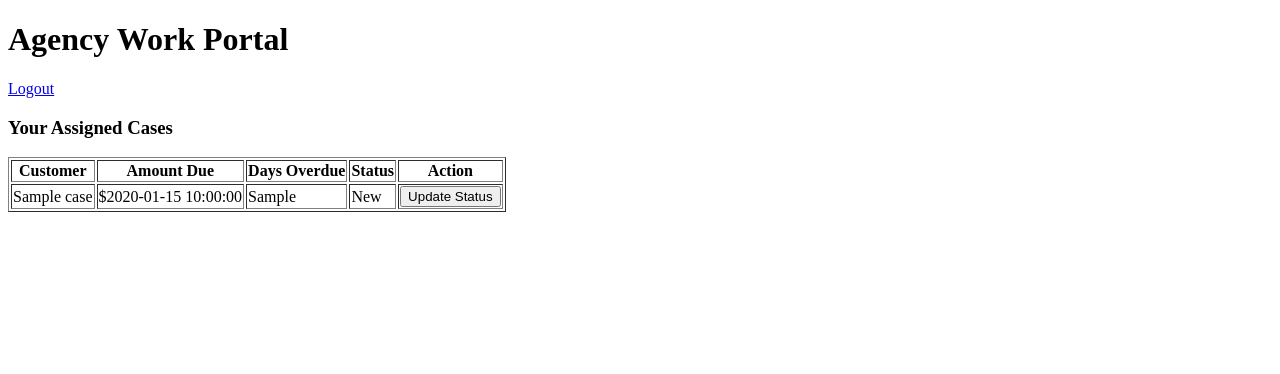
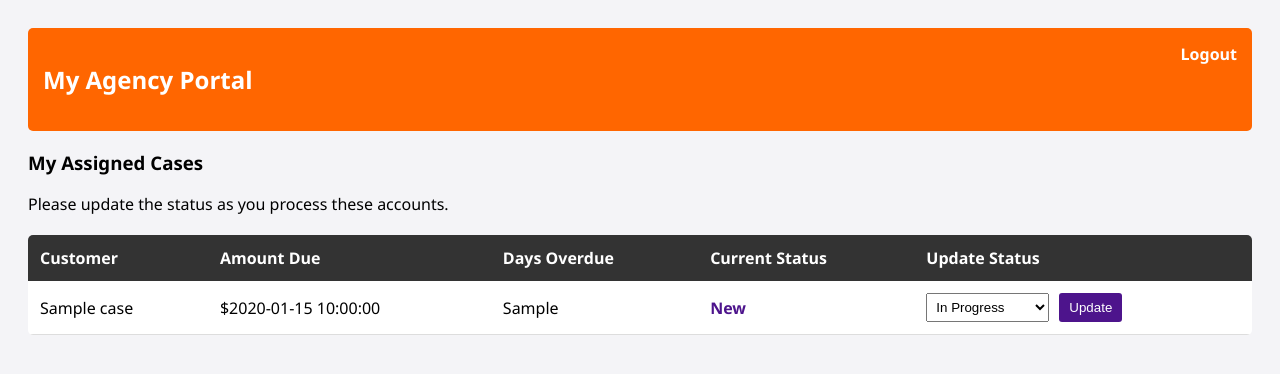
Before and after one commit to KhatodPranav/FedEx-SmartRecover, a Flask app: template templates/agency_dashboard.html in a window 1280 px wide. Shown: the top 374 px of the page. Run offline with Flask 3, Linux system fonts and the light colour scheme; the template is opened without the code that fills it: most values are stand-ins (such as "Sample title", 1, 10 or a date in 2020).

Commit message:
modified admin dashboard portal to upload dataset and also to add agency and modified frontend for agency dashboard portal

```diff
--- a/app.py
+++ b/app.py
@@ -7,6 +7,10 @@ from datetime import datetime
 app = Flask(__name__)
 app.secret_key = 'hackathon_secret_key'
 app.config['UPLOAD_FOLDER'] = 'uploads'
+
+# Ensure the upload folder exists
+if not os.path.exists(app.config['UPLOAD_FOLDER']):
+    os.makedirs(app.config['UPLOAD_FOLDER'])
 
 def get_db_connection():
     return mysql.connector.connect(
@@ -70,16 +74,56 @@ def admin_dashboard():
 
     cursor.execute("SELECT * FROM cases")
     all_cases = cursor.fetchall()
+
+    cursor.execute("SELECT * FROM users WHERE role = 'agency'")
+    agencies = cursor.fetchall()
+
     conn.close()
+    return render_template('admin_dashboard.html', cases=all_cases, logs=recent_logs, agencies=agencies)
 
-    return render_template('admin_dashboard.html', cases=all_cases, logs=recent_logs)
+@app.route('/add_agency', methods=['POST'])
+def add_agency():
+    if 'role' not in session or session['role'] != 'admin':
+        return redirect(url_for('login'))
+
+    username = request.form['username']
+    password = request.form['password']
+    agency_name = request.form['agency_name']
+
+    conn = get_db_connection()
+    cursor = conn.cursor()
+
+    try:
+        # Create the new agency user
+        cursor.execute(
+            "INSERT INTO users (username, password, role, agency_name) VALUES (%s, %s, 'agency', %s)",
+            (username, password, agency_name)
+        )
+        conn.commit()
+
+        # Log the action
+        conn.close() # Close before calling log_audit to avoid conflict
+        log_audit(None, session['id'], 'ADD_AGENCY', f"Onboarded new agency: {agency_name}")
+
+    except Exception as e:
+        print(f"Error adding agency: {e}")
+        if conn.is_connected():
+            conn.close()
+
+    return redirect(url_for('admin_dashboard'))
 
 @app.route('/upload_data', methods=['POST'])
 def upload_data():
     if 'role' not in session or session['role'] != 'admin':
         return redirect(url_for('login'))
 
+    if 'file' not in request.files:
+        return redirect(url_for('admin_dashboard'))
+
     file = request.files['file']
+    if file.filename == '':
+        return redirect(url_for('admin_dashboard'))
+
     if file:
         filepath = os.path.join(app.config['UPLOAD_FOLDER'], file.filename)
         file.save(filepath)
@@ -97,13 +141,79 @@ def upload_data():
                 count += 1
 
             conn.commit()
+            conn.close()
+
+            # Log outside the loop to be safe
             log_audit(None, session['id'], 'BULK_UPLOAD', f"Uploaded {count} cases via {file.filename}")
 
-            conn.close()
-            return redirect(url_for('admin_dashboard'))
+        except Exception as e:
+            return f"Error processing file: {e}"
 
-        except Exception as e:
-            return f"Error: {e}"
+    return redirect(url_for('admin_dashboard'))
+
+@app.route('/assign_case', methods=['POST'])
+def assign_case():
+    if 'role' not in session or session['role'] != 'admin':
+        return redirect(url_for('login'))
+
+    case_id = request.form['case_id']
+    agency_id = request.form['agency_id']
+
+    conn = get_db_connection()
+    cursor = conn.cursor()
+
+
+    sql = "UPDATE cases SET assigned_to_agency_id = %s, status = 'Assigned' WHERE case_id = %s"
+    cursor.execute(sql, (agency_id, case_id))
+
+    cursor.execute("SELECT username FROM users WHERE id = %s", (agency_id,))
+    agency_name = cursor.fetchone()[0]
+
+    conn.commit()
+    log_audit(case_id, session['id'], 'MANUAL_ASSIGN', f"Assigned Case #{case_id} to Agency '{agency_name}'")
+
+    conn.close()
+    return redirect(url_for('admin_dashboard'))
+
+@app.route('/update_case_status', methods=['POST'])
+def update_case_status():
+    if 'role' not in session or session['role'] != 'agency':
+        return redirect(url_for('login'))
+
+    case_id = request.form['case_id']
+    new_status = request.form['new_status']
+    agency_id = session['id']
+
+    conn = get_db_connection()
+    cursor = conn.cursor()
+
+    sql = "UPDATE cases SET status = %s WHERE case_id = %s AND assigned_to_agency_id = %s"
+    cursor.execute(sql, (new_status, case_id, agency_id))
+
+    conn.commit()
+
+    log_audit(case_id, agency_id, 'STATUS_UPDATE', f"Agency updated status to '{new_status}'")
+
+    conn.close()
+
+    return redirect(url_for('agency_dashboard'))
+
+@app.route('/agency')
+def agency_dashboard():
+
+    if 'role' not in session or session['role'] != 'agency':
+        return redirect(url_for('login'))
+
+    conn = get_db_connection()
+    cursor = conn.cursor(dictionary=True)
+
+    agency_id = session['id']
+    cursor.execute("SELECT * FROM cases WHERE assigned_to_agency_id = %s", (agency_id,))
+    my_cases = cursor.fetchall()
+
+    conn.close()
+
+    return render_template('agency_dashboard.html', cases=my_cases)
 
 @app.route('/logout')
 def logout():
--- a/templates/agency_dashboard.html
+++ b/templates/agency_dashboard.html
@@ -1,30 +1,67 @@
 <!DOCTYPE html>
-<html>
-<head><title>Agency Portal</title></head>
+<html lang="en">
+<head>
+    <meta charset="UTF-8">
+    <title>Agency Work Portal</title>
+    <style>
+        body { font-family: 'Segoe UI', Tahoma, Geneva, Verdana, sans-serif; background-color: #f4f4f7; padding: 20px; }
+        .navbar { background-color: #FF6600; color: white; padding: 15px; display: flex; justify-content: space-between; border-radius: 5px; }
+        table { width: 100%; border-collapse: collapse; margin-top: 20px; background: white; border-radius: 5px; overflow: hidden; }
+        th { background-color: #333; color: white; padding: 12px; text-align: left; }
+        td { padding: 12px; border-bottom: 1px solid #ddd; }
+        select { padding: 5px; }
+        button { background-color: #4D148C; color: white; border: none; padding: 5px 10px; cursor: pointer; border-radius: 3px; }
+        button:hover { opacity: 0.8; }
+    </style>
+</head>
 <body>
-    <h1>Agency Work Portal</h1>
-    <a href="/logout">Logout</a>
 
-    <h3>Your Assigned Cases</h3>
-    <table border="1">
+    <div class="navbar">
+        <h2>My Agency Portal</h2>
+        <a href="/logout" style="color: white; text-decoration: none; font-weight: bold;">Logout</a>
+    </div>
+
+    <h3>My Assigned Cases</h3>
+    <p>Please update the status as you process these accounts.</p>
+
+    <table>
+        <thead>
             <tr>
                 <th>Customer</th>
                 <th>Amount Due</th>
                 <th>Days Overdue</th>
-            <th>Status</th>
-            <th>Action</th>
-        </tr>
+                <th>Current Status</th>
+                <th>Update Status</th> </tr>
+        </thead>
+        <tbody>
             {% for case in cases %}
             <tr>
                 <td>{{ case.customer_name }}</td>
                 <td>${{ case.amount_due }}</td>
                 <td>{{ case.days_overdue }}</td>
-            <td>{{ case.status }}</td>
-            <td><button>Update Status</button></td>
+                <td style="font-weight:bold; color:#4D148C;">{{ case.status }}</td>
+
+                <td>
+                    <form action="/update_case_status" method="post" style="display:flex; gap:10px;">
+                        <input type="hidden" name="case_id" value="{{ case.case_id }}">
+
+                        <select name="new_status">
+                            <option value="In Progress">In Progress</option>
+                            <option value="Contacted">Contacted</option>
+                            <option value="Promise to Pay">Promise to Pay</option>
+                            <option value="Paid">Paid (Closed)</option>
+                            <option value="Unreachable">Unreachable</option>
+                        </select>
+
+                        <button type="submit">Update</button>
+                    </form>
+                </td>
             </tr>
             {% else %}
-        <tr><td colspan="5">No cases assigned yet.</td></tr>
+            <tr><td colspan="5">No active cases assigned to you. Good job!</td></tr>
             {% endfor %}
+        </tbody>
     </table>
+
 </body>
 </html>
--- /dev/null
+++ b/uploads/fedex_data.csv
@@ -0,0 +1,6 @@
+customer_name,amount_due,days_overdue,phone,risk_score
+John Doe,5000.00,45,9998887771,High
+Acme Corp,12000.50,90,9998887772,Medium
+Jane Smith,350.00,10,9998887773,Low
+Logistics Pro,45000.00,120,9998887774,High
+FastTrack Inc,2300.00,32,9998887775,Low
```
Also changed, not shown: templates/admin_dashboard.html (+25 -4 lines). Lines whose indentation alone changed are shown as unchanged.
